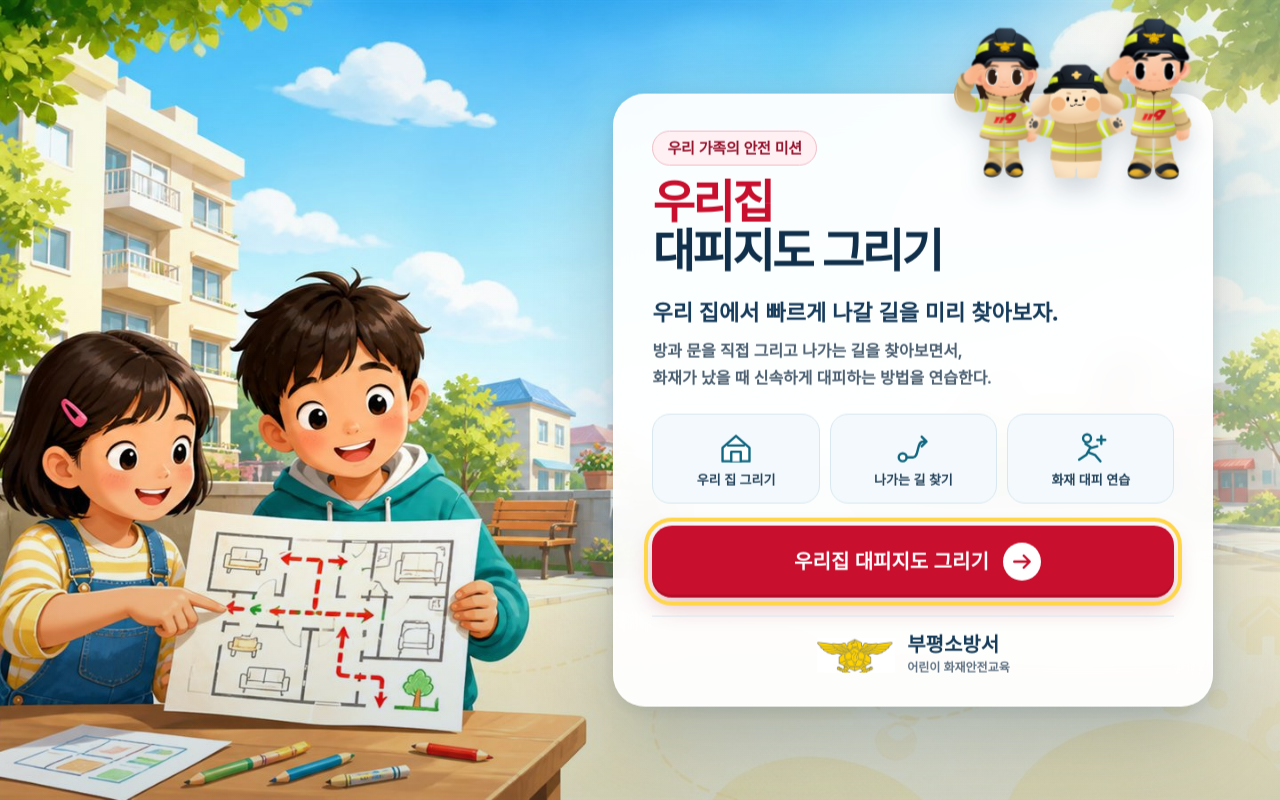
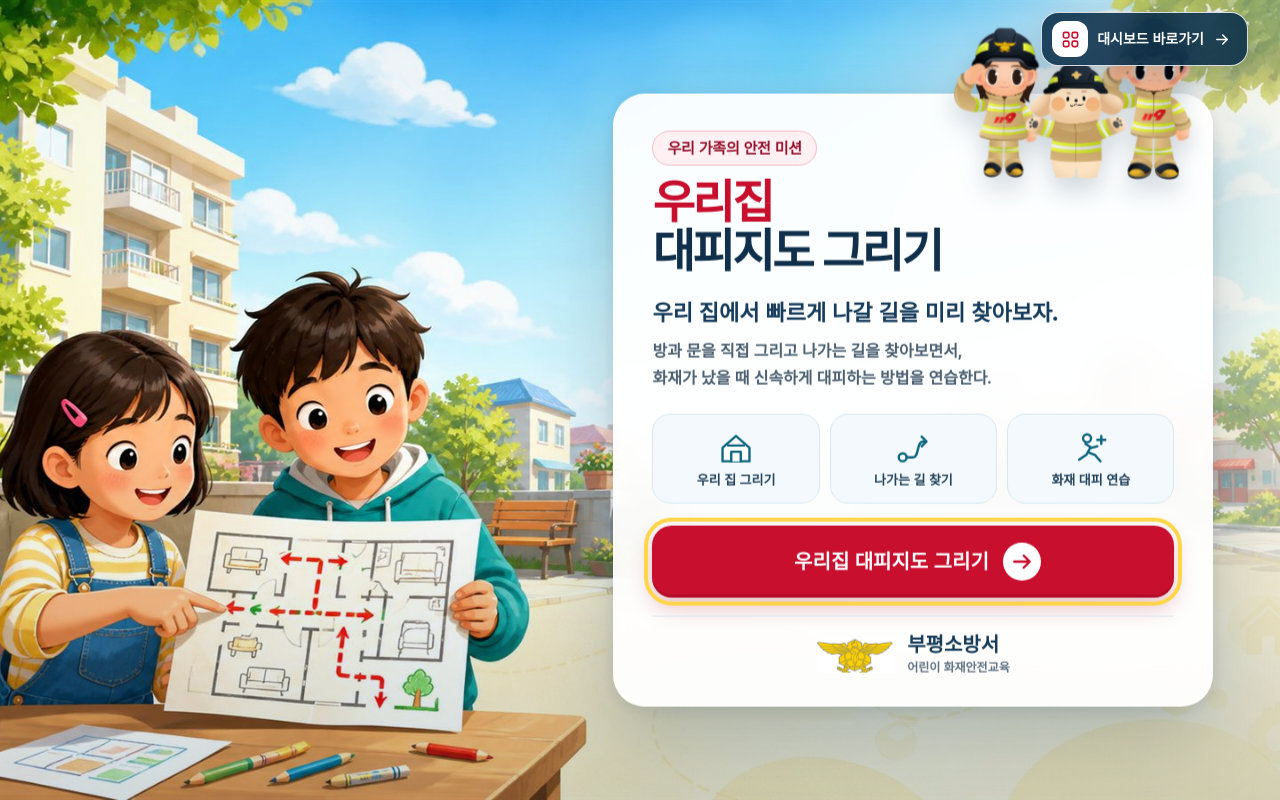
Before and after one commit to leondic1976/119-Map-Your-Evacuation-Route, a Next.js app: page / in a window 1280 px wide. Built offline with nearby package versions, Linux system fonts and the light colour scheme; a web font is replaced by a local one.

Commit message:
첫 화면에 대시보드 바로가기를 추가

```diff
--- a/src/ui/WelcomeScreen.tsx
+++ b/src/ui/WelcomeScreen.tsx
@@ -11,6 +11,7 @@ interface Props {
 }
 
 const basePath = process.env.NEXT_PUBLIC_BASE_PATH ?? '';
+const dashboardAvailable = process.env.NEXT_PUBLIC_OFFLINE !== '1';
 const welcomeAssets = {
   background: `${basePath}/images/welcome-evacuation.jpg`,
   characters: `${basePath}/images/nfa-characters.png`,
@@ -28,6 +29,23 @@ export default function WelcomeScreen({ onStart }: Props) {
         fetchPriority="high"
       />
       <div className="k-welcome-shade" aria-hidden="true" />
+
+      {dashboardAvailable && (
+        <a className="k-welcome-dashboard" href={`${basePath}/dashboard/`} data-coach="kids-welcome-dashboard">
+          <span aria-hidden="true">
+            <svg viewBox="0 0 24 24">
+              <rect x="3" y="3" width="7" height="7" rx="2" />
+              <rect x="14" y="3" width="7" height="7" rx="2" />
+              <rect x="3" y="14" width="7" height="7" rx="2" />
+              <rect x="14" y="14" width="7" height="7" rx="2" />
+            </svg>
+          </span>
+          대시보드 바로가기
+          <svg viewBox="0 0 24 24" aria-hidden="true">
+            <path d="M5 12h13M13 6l6 6-6 6" />
+          </svg>
+        </a>
+      )}
 
       <section className="k-welcome-card">
         <img
--- a/src/ui/kids.css
+++ b/src/ui/kids.css
@@ -55,6 +55,62 @@
     linear-gradient(90deg, rgba(255, 255, 255, 0) 38%, rgba(235, 248, 255, 0.2) 58%, rgba(255, 251, 234, 0.45) 100%);
 }
 
+.k-welcome-dashboard {
+  position: absolute;
+  z-index: 6;
+  top: 12px;
+  right: clamp(18px, 2.5vw, 40px);
+  display: inline-flex;
+  align-items: center;
+  justify-content: center;
+  gap: 9px;
+  min-height: 54px;
+  padding: 0 16px 0 10px;
+  border: 1px solid rgba(255, 255, 255, 0.82);
+  border-radius: 17px;
+  background: rgba(7, 45, 73, 0.88);
+  box-shadow: 0 12px 30px rgba(10, 43, 67, 0.22);
+  color: #fff;
+  font-size: 14px;
+  font-weight: 850;
+  text-decoration: none;
+  backdrop-filter: blur(14px) saturate(1.08);
+  transition: transform 150ms ease, background 150ms ease, box-shadow 150ms ease;
+}
+
+.k-welcome-dashboard > span {
+  display: grid;
+  place-items: center;
+  width: 36px;
+  height: 36px;
+  border-radius: 12px;
+  background: #fff;
+  color: #c8102e;
+}
+
+.k-welcome-dashboard svg {
+  width: 19px;
+  height: 19px;
+  fill: none;
+  stroke: currentColor;
+  stroke-width: 2;
+  stroke-linecap: round;
+  stroke-linejoin: round;
+}
+
+.k-welcome-dashboard > svg { width: 18px; }
+
+.k-welcome-dashboard:hover {
+  background: #092f4e;
+  box-shadow: 0 15px 34px rgba(10, 43, 67, 0.28);
+  transform: translateY(-1px);
+}
+
+.k-welcome-dashboard:focus-visible {
+  outline: 4px solid #ffd54a;
+  outline-offset: 4px;
+}
+
 .k-welcome-card {
   position: absolute;
   top: 50%;
@@ -328,7 +384,8 @@
     animation: none;
   }
 
-  .k-welcome-start {
+  .k-welcome-start,
+  .k-welcome-dashboard {
     transition: none;
   }
 }
--- a/tools/smoke.ts
+++ b/tools/smoke.ts
@@ -631,6 +631,12 @@ async function main(): Promise<void> {
       );
       assert(images.length === 3 && images.every((img) => img.loaded), `소개 그림을 못 읽었다: ${JSON.stringify(images)}`);
       assert(images.some((img) => img.alt?.includes('영이, 일구, 웅이')), '공식 캐릭터 대체 글이 없다');
+      const dashboardLink = page.locator('[data-coach="kids-welcome-dashboard"]');
+      const dashboardLinkBox = await dashboardLink.boundingBox();
+      const dashboardLinkHref = await dashboardLink.getAttribute('href');
+      const viewport = page.viewportSize();
+      assert(Boolean(dashboardLinkHref?.endsWith('/dashboard/')), `첫 화면 대시보드 주소가 아니다: ${dashboardLinkHref}`);
+      assert(Boolean(dashboardLinkBox && viewport && dashboardLinkBox.height >= 48 && dashboardLinkBox.y <= 24 && dashboardLinkBox.x + dashboardLinkBox.width >= viewport.width - 48), `대시보드 바로가기가 우측 상단에 있지 않다: ${JSON.stringify(dashboardLinkBox)}`);
       const start = page.locator('[data-coach="kids-welcome-start"]');
       const box = await start.boundingBox();
       assert(box !== null && box.height >= 72 && box.width >= 300, `시작 단추가 작다: ${JSON.stringify(box)}`);
```
Also changed, not shown: 1 other file (tests, documents, lock files or other folders).
